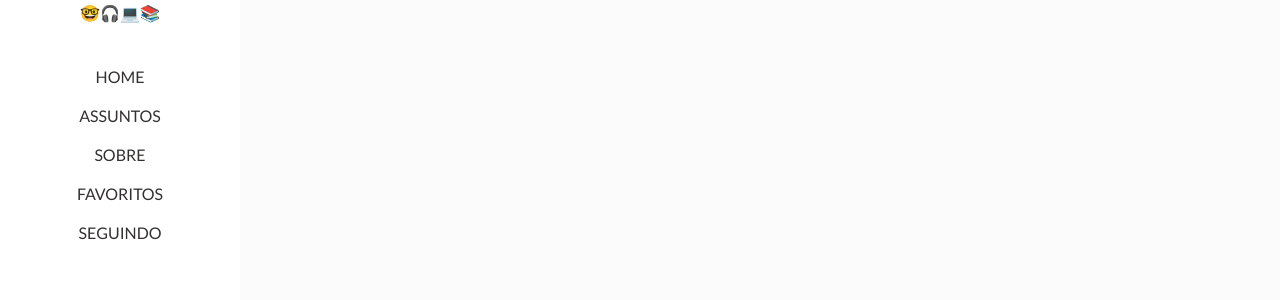
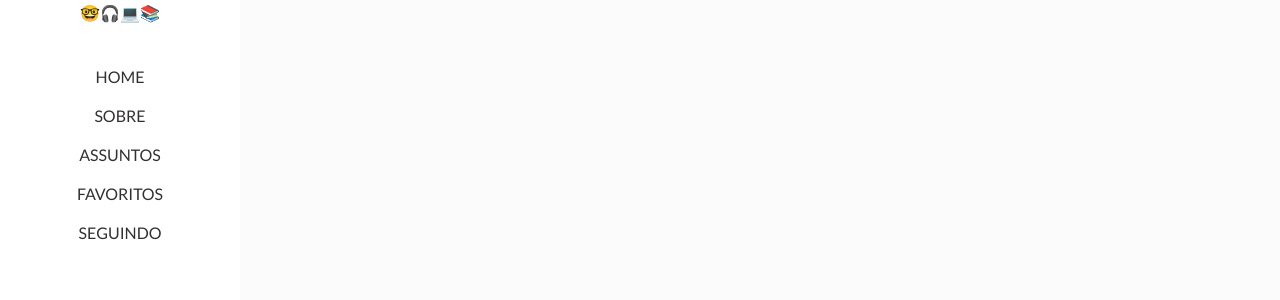
Before and after one commit to evertoncastro/evertoncastro.com, a Jekyll site: the page built from index.html, in a window 1280 px wide. Shown: the part 250-550 px from the top of the page. Built offline with Jekyll 4.4.1, drawn with Linux system fonts in a browser that asks for light colours; the list of posts is cut into pages by our own code.

Commit message:
Change menu items order desktop

```diff
--- a/_layouts/main.html
+++ b/_layouts/main.html
@@ -39,8 +39,8 @@ layout: default
     <div class="menu-content">
       <ul class="menu-list">
         <li class="menu-item"><a href="{{site.baseurl}}/">HOME</a></li>
+        <li class="menu-item"><a href="{{site.baseurl}}/about/">SOBRE</a></li>
         <li class="menu-item"><a href="{{site.baseurl}}/tags/">ASSUNTOS</a></li>
-        <li class="menu-item"><a href="{{site.baseurl}}/about/">SOBRE</a></li>
         <li class="menu-item"><a href="{{site.baseurl}}/favorites/">FAVORITOS</a></li>
         <li class="menu-item"><a href="{{site.baseurl}}/following/">SEGUINDO</a></li>
       </ul>
```
